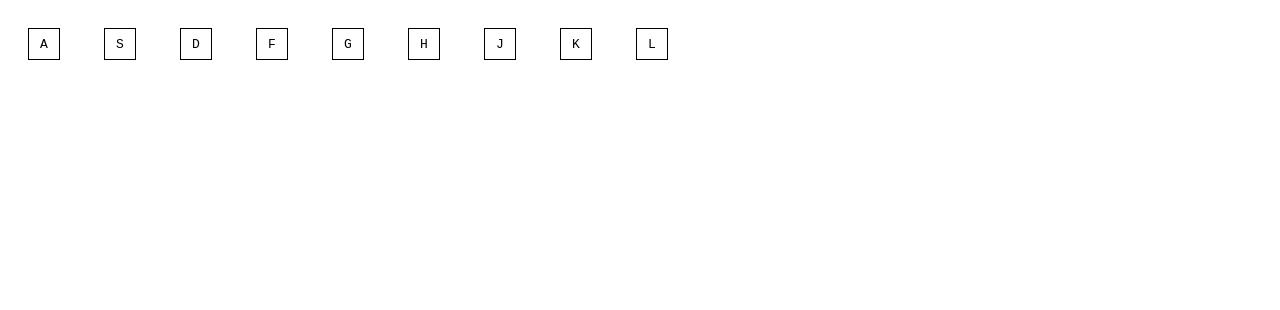
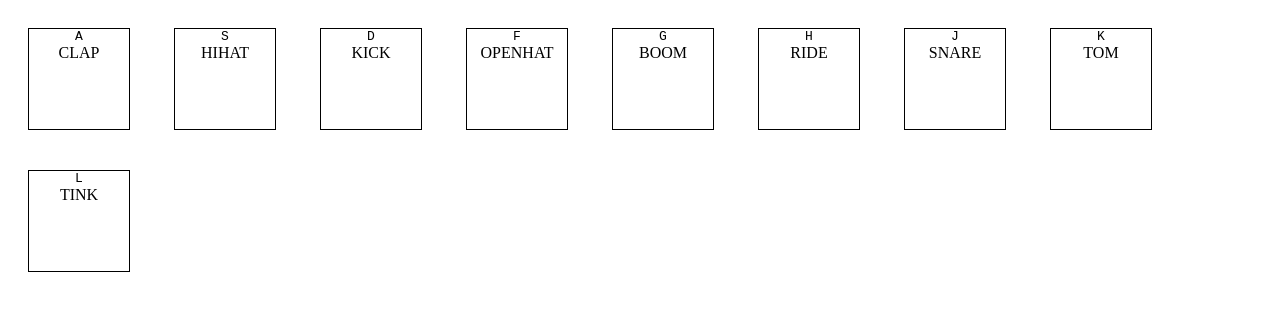
Before and after one commit to TanishqSingla/30_Days_of_JavaScript, a plain HTML site: page 01 - JavaScript Drum Kit/index.html in a window 1280 px wide. Drawn offline with Linux system fonts and the light colour scheme.

Commit message:
Completed

```diff
--- a/01 - JavaScript Drum Kit/index.html
+++ b/01 - JavaScript Drum Kit/index.html
@@ -14,31 +14,31 @@
   <body>
     <div class="keys">
       <div class="key" data-key="65">
-        <kbd>A</kbd><span class="sound"></span>
+        <kbd>A</kbd><span class="sound">CLAP</span>
       </div>
       <div class="key" data-key="83">
-        <kbd>S</kbd><span class="sound"></span>
+        <kbd>S</kbd><span class="sound">HIHAT</span>
       </div>
       <div class="key" data-key="68">
-        <kbd>D</kbd><span class="sound"></span>
+        <kbd>D</kbd><span class="sound">KICK</span>
       </div>
       <div class="key" data-key="70">
-        <kbd>F</kbd><span class="sound"></span>
+        <kbd>F</kbd><span class="sound">OPENHAT</span>
       </div>
       <div class="key" data-key="71">
-        <kbd>G</kbd><span class="sound"></span>
+        <kbd>G</kbd><span class="sound">BOOM</span>
       </div>
       <div class="key" data-key="72">
-        <kbd>H</kbd><span class="sound"></span>
+        <kbd>H</kbd><span class="sound">RIDE</span>
       </div>
       <div class="key" data-key="74">
-        <kbd>J</kbd><span class="sound"></span>
+        <kbd>J</kbd><span class="sound">SNARE</span>
       </div>
       <div class="key" data-key="75">
-        <kbd>K</kbd><span class="sound"></span>
+        <kbd>K</kbd><span class="sound">TOM</span>
       </div>
       <div class="key" data-key="76">
-        <kbd>L</kbd><span class="sound"></span>
+        <kbd>L</kbd><span class="sound">TINK</span>
       </div>
     </div>
 
--- a/01 - JavaScript Drum Kit/index.js
+++ b/01 - JavaScript Drum Kit/index.js
@@ -1,6 +1,20 @@
 window.addEventListener("keydown", (e) => {
   const audio = document.querySelector(`audio[data-key='${e.keyCode}']`);
+  const key = document.querySelector(`.key[data-key="${e.keyCode}"]`);
+
   if (!audio) return;
   audio.currentTime = 0;
   audio.play();
+
+  key.classList.add("pressed");
 });
+
+const keys = document.querySelectorAll(".key");
+
+function removeTransition(e) {
+  if (e.propertyName !== "transform") return;
+
+  this.classList.remove("pressed");
+}
+
+keys.forEach((key) => key.addEventListener("transitionend", removeTransition));
--- a/01 - JavaScript Drum Kit/style.css
+++ b/01 - JavaScript Drum Kit/style.css
@@ -3,7 +3,17 @@
   display: inline-block;
   text-align: center;
   margin: 20px;
-  padding: 5px;
-  height: 20px;
-  width: 20px;
+  transition: all 0.07s;
+  height: 100px;
+  width: 100px;
 }
+
+.pressed {
+  transform: scale(1.1);
+  border-color: yellow;
+  box-shadow: 0 0 10px yellow;
+}
+
+kbd {
+  display: block;
+}
```
